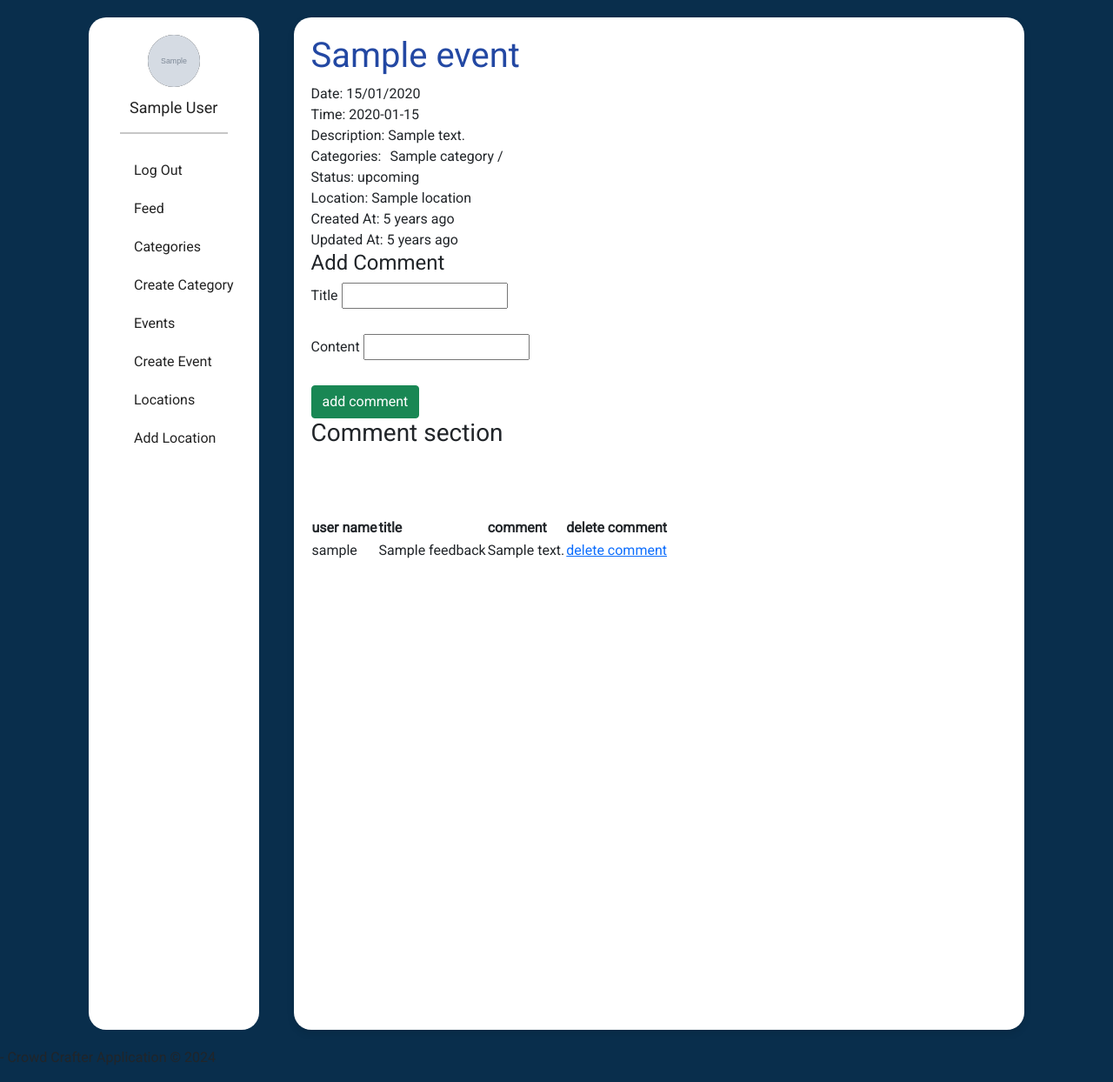
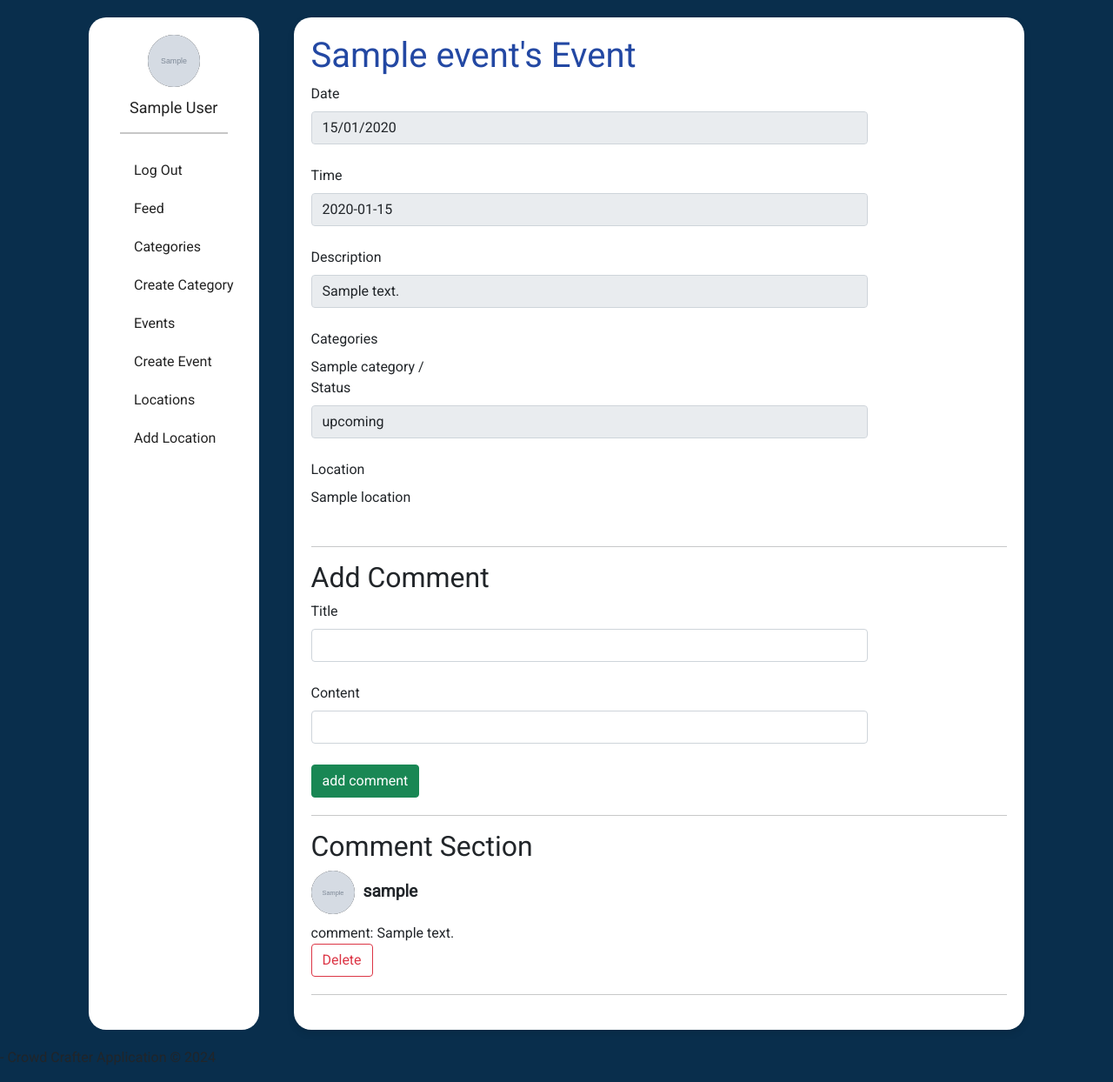
Before and after one commit to Mujtaba18/CrowdCrafter, a Node server app: page /event/detail?id=600000000000000000000001 in a window 1280 px wide. Shown: the whole page at 87% size. Run offline with Node 20, Linux system fonts and the light colour scheme; the visitor is signed in with stand-in values (Sample User, id 1); tables that the repository leaves empty hold one stand-in row (values such as "Sample post"); some libraries are stand-ins or nearby versions.

Commit message:
fixed some issues and design

```diff
--- a/controllers/event.js
+++ b/controllers/event.js
@@ -19,11 +19,15 @@ const { request } = require('http')
 
 // Create - HTTP REQUEST GET AND POST
 exports.event_create_get = (request, respond) => {
+
   //Send the categories information
   Category.find().then((categories) => {
-    respond.render('event/add', { categories })
+      Location.find().then((locations) => {
+          respond.render('event/add', {categories, locations});
+      })
   })
-}
+
+};
 
 exports.event_create_post = (request, respond) => {
   // Parse selected categories and colors from the request body
--- a/public/css/style.css
+++ b/public/css/style.css
@@ -108,3 +108,43 @@ body{
   margin-right: 20px;
   cursor: pointer;
 }
+
+.comment-header {
+  display: flex;
+  align-items: center;
+}
+
+.profile-img {
+  margin-right: 10px;
+}
+
+.user-name {
+  font-weight: bold;
+  font-size: 1.2em;
+}
+
+.comment-item {
+  margin-bottom: 20px;
+}
+
+.comment-content {
+  margin-top: 10px;
+}
+
+hr {
+  margin-top: 20px;
+}
+
+.location-images-container {
+    display: flex;
+    flex-direction: column;
+    gap: 10px; /* Adds space between images */
+}
+
+.location-image {
+    width: 250px; /* Adjust the width to make images smaller */
+    height: auto; /* Maintain aspect ratio */
+    margin-bottom: 10px; /* Adds some space below each image */
+    border-radius: 5px; /* Optional: rounds the corners of the images */
+    object-fit: cover;  /* Ensure images are properly sized within the given width */
+}
--- a/views/event/detail.ejs
+++ b/views/event/detail.ejs
@@ -1,19 +1,29 @@
-<h1> <%= event.name %> </h1>
+<h1> <%= event.name %>'s Event </h1>
 
 <div>
-    Date: <%= dayjs(event.date).format('DD/MM/YYYY') %>
+    <label class="form-label">Date</label>
+    <br>
+    <input class="form-control" type="text" value="<%= dayjs(event.date).format('DD/MM/YYYY') %>" disabled readonly style="width: 50vw;">
 </div>
+<br>
 
 <div>
-    Time: <%= event.time %>
+    <label class="form-label">Time</label>
+    <br>
+    <input class="form-control" type="text" value="<%= event.time %> " disabled readonly style="width: 50vw;">
 </div>
+<br>
 
 <div>
-    Description: <%= event.description %>
+    <label class="form-label">Description</label>
+    <br>
+    <input class="form-control" type="text" value="<%= event.description %>" disabled readonly style="width: 50vw;">
 </div>
+<br>
 
+
+<label class="form-label">Categories</label>
 <div class="categories-container">
-    Categories:
     <% event.category.forEach(function(category) { %> <!-- event.category is now populated -->
         <div class="category-item">
             <span class="my-category-circle" data-color="<%= category.color %>"></span>
@@ -21,37 +31,38 @@
         </div>
     <% }) %>
 </div>
-<div>
-    Status:
-    <%= event.status %>
-</div>
-<div>
-    Location:
-    <% event.location.forEach(function(location) { %> <!-- event.location is now populated -->
-            <%= location.names %>
-    <% }) %>
-</div>
 
 <div>
-    Created At: <%= dayjs(event.createdAt).fromNow(true) %> ago
+    <label class="form-label">Status</label>
+    <br>
+    <input class="form-control" type="text" value="<%= event.status %>" disabled readonly style="width: 50vw;">
 </div>
+<br>
+<div>
+    <label class="form-label">Location</label>
+    <br>
+    <div>
 
-<div>
-    Updated At: <%= dayjs(event.updatedAt).fromNow(true) %> ago
+        <% event.location.forEach(function(location) { %> <!-- event.location is now populated -->
+                <%= location.names %>
+        <% }) %>
+    </div>
 </div>
+<br>
+<hr>
 
-<table>
-    <h4>Add Comment</h4>
+
+    <h2>Add Comment</h2>
 
     <form method="POST" action="/event/comment">
         <div>
             <label class="form-label">Title</label>
-            <input type="text" name="title">
+            <input type="text" name="title" class="form-control" style="width: 50vw;">
         </div>
     <br>
     <div>
         <label class="form-label">Content</label>
-        <input type="text" name="content">
+        <input type="text" name="content" class="form-control" style="width: 50vw;">
     </div>
     <br>
     <input type="hidden" name="event" value="<%= event.name %>">
@@ -61,35 +72,31 @@
     <input type="hidden" name="id" value="<%= user._id %>">
     <button type="submit" class="btn btn-success">add comment</button>
 </form>
-</table>
-<table>
-    <h3>Comment section</h3>
-    <tr>
-        <th>user name</th>
-        <br>
-        <th>title</th>
-        <br>
-        <th>comment</th>
-        <br>
-        <th>delete comment</th>
-    </tr>
-    <% feedbacks.forEach(function(feedback) { %>
-            <tr>
-                <td>
-                    <%= feedback.userName %>
-                </td>
-                <td>
-                    <%= feedback.title %>
-                </td>
-                <td>
-                    <%= feedback.content %>
-                </td>
-                <td>
-                    <a href="/event/comment/delete?id=<%= feedback._id %>&eventId=<%= event._id %>">delete comment</a>
-                </td>
-            </tr>
+<hr>
 
-            <input type="hidden" name="eventId" value="<%= event._id %>">
-    <% }) %>
+<h2>Comment Section</h2>
 
-</table>
+<% feedbacks.forEach(function(feedback) { %>
+    <div class="comment-item">
+        <div class="comment-header">
+            <!-- Display the user image -->
+            <img src="/uploads/<%= user.profileImage %>" alt="Profile Image" class="profile-img" style="width: 50px; height: 50px; border-radius: 50%;">
+
+            <!-- Display the user name -->
+            <span class="user-name"><%= feedback.userName %></span>
+        </div>
+
+        <!-- Display the comment content -->
+        <div class="comment-content">
+            comment: <%= feedback.content %>
+        </div>
+
+        <!-- Delete comment link -->
+        <div>
+            <a href="/event/comment/delete?id=<%= feedback._id %>&eventId=<%= event._id %>" class="btn btn-outline-danger">Delete</a>
+        </div>
+
+        <!-- Add a horizontal line between comments -->
+        <hr>
+    </div>
+<% }) %>
```
Also changed, not shown: views/location/detail.ejs (+7 -1 lines), views/location/edit.ejs (+24 -16 lines), views/location/index.ejs (+17 -12 lines).
